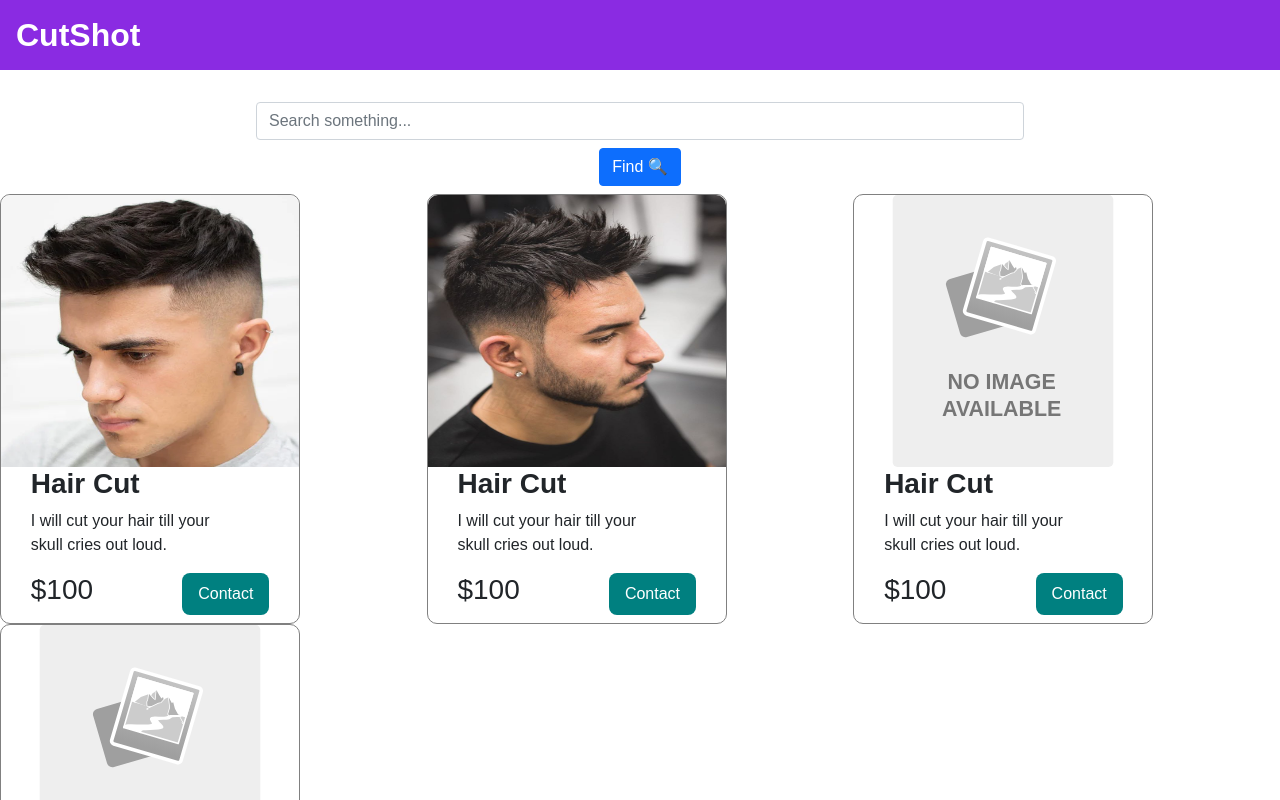
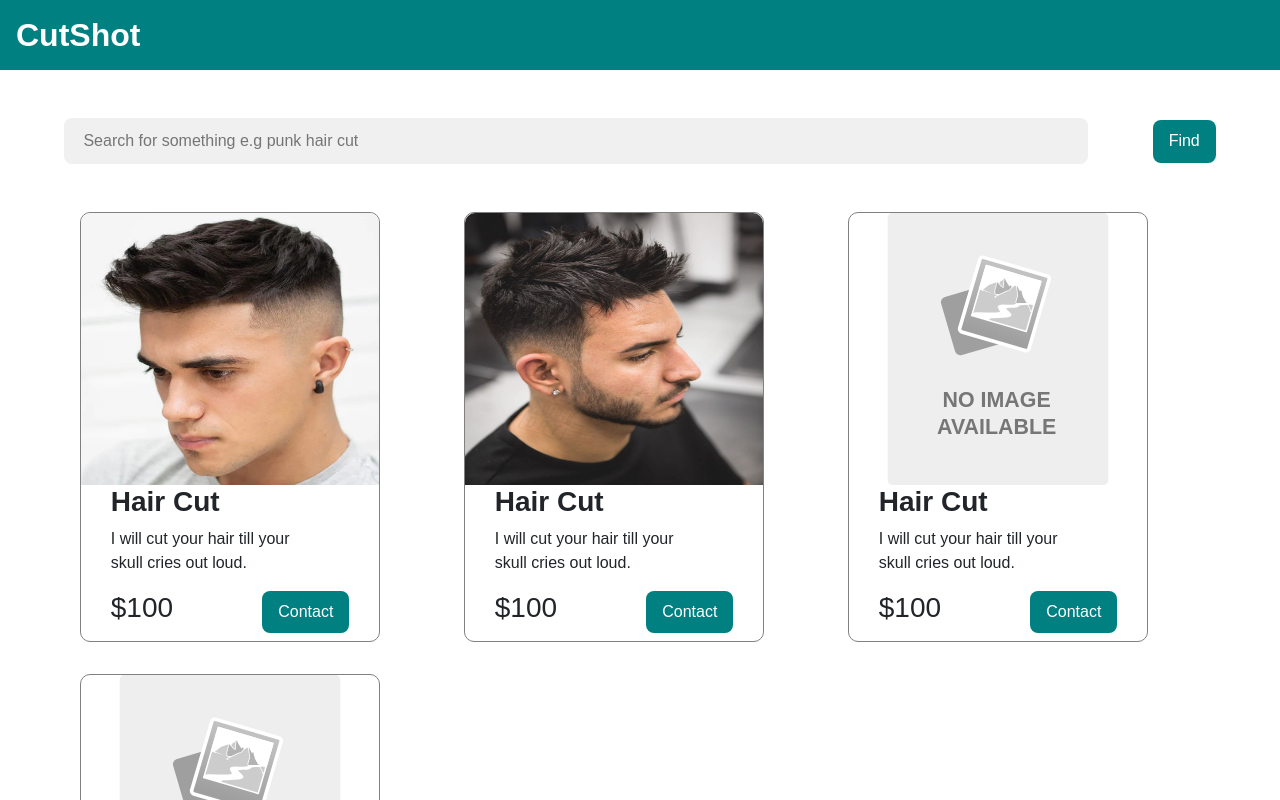
Before and after one commit to JosiasAurel/monoshot, a Next.js app in the folder packages/client/: page /app in a window 1280 px wide. Shown: the top 800 px of the page. Built offline with nearby package versions, Linux system fonts and the light colour scheme; no server answers.

Commit message:
re-design /app§

```diff
--- a/packages/client/components/Button.tsx
+++ b/packages/client/components/Button.tsx
@@ -1,14 +1,15 @@
 
-import React from "react";
+import React, { HTMLAttributes } from "react";
 import styles from "../styles/components.module.css";
 
 type Props = {
     children: string;
+    type?: "button" | "submit" | "reset";
 }
 
-const Button: React.FC<Props> = ({ children }): JSX.Element => {
+const Button: React.FC<Props> = ({ children, type }): JSX.Element => {
     return (
-        <button className={styles.button}>
+        <button type={type ? type : "button"} className={styles.button}>
             {children}
         </button>
     )
--- a/packages/client/pages/app/index.tsx
+++ b/packages/client/pages/app/index.tsx
@@ -2,7 +2,8 @@
 import React from "react";
 import { UserButton, useUser } from "@clerk/nextjs";
 import Service from "../../components/Service";
-import { Form, Button } from "react-bootstrap";
+import Button from "../../components/Button";
+import styles from "../../styles/app.module.css";
 
 type Service = {
     title: string
@@ -45,7 +46,7 @@ const AppPage: React.FC = (): JSX.Element => {
                 flexDirection: "row",
                 justifyContent: "space-between",
                 alignItems: "center",
-                backgroundColor: "blueviolet"
+                backgroundColor: "teal"
             }}>
                 <h2 style={{ margin: "0.5em", fontWeight: "bolder", color: "white" }}>CutShot</h2>
                 {user.isSignedIn ? <UserButton /> : ""}
@@ -58,29 +59,33 @@ const AppPage: React.FC = (): JSX.Element => {
                     alignItems: "center",
                     width: "100%"
                 }}>
-                    <Form style={{
-                        width: "60%",
-                        display: "flex",
-                        justifyContent: "space-evenly",
-                        flexDirection: "column",
-                        alignItems: "center"
-                    }}>
-                        <Form.Control type="text" placeholder="Search something..." />
-                        <Button style={{ margin: "0.5em" }}>
-                            Find 🔍
+                    <form className={styles.searchForm}>
+                        <input type="text" placeholder="Search for something e.g punk hair cut" />
+                        <Button type="submit">
+                            Find
                         </Button>
-                    </Form>
+                    </form>
                 </div>
                 <div style={{
-                    display: "grid",
-                    gridTemplateColumns: "1fr 1fr 1fr"
+                    display: "flex",
+                    justifyContent: "center",
+                    alignItems: "center",
+                    width: "100%"
                 }}>
-                    {sampleServices.map(service => (
-                        <Service {...service} />
-                    ))}
+
+                    <div style={{
+                        margin: "1em 0.5em",
+                        display: "grid",
+                        gridTemplateColumns: "1fr 1fr 1fr",
+                        width: "90%"
+                    }}>
+                        {sampleServices.map(service => (
+                            <Service {...service} />
+                        ))}
+                    </div>
                 </div>
             </div>
-        </div>
+        </div >
     )
 }
 
--- /dev/null
+++ b/packages/client/styles/app.module.css
@@ -0,0 +1,21 @@
+
+.searchForm {
+    display: flex;
+    flex-direction: row;
+    justify-content: space-evenly;
+    align-items: center;
+    width: 100%;
+    margin: 1em 0;
+}
+
+.searchForm input {
+    border: solid transparent;
+    background-color: rgb(240, 240, 240);
+    border-radius: 8px;
+    padding: 0.5em 1em;
+    width: 80%;
+}
+
+.searchForm input:focus {
+    outline: none;
+}
--- a/packages/client/styles/components.module.css
+++ b/packages/client/styles/components.module.css
@@ -11,6 +11,7 @@
     border-radius: 10px;
     padding-bottom: 0.5em;
     word-wrap: break-word;
+    margin: 1em;
 }
 
 .serviceCard span {
```
Also changed, not shown: packages/client/pages/index.tsx (+8 -6 lines).
